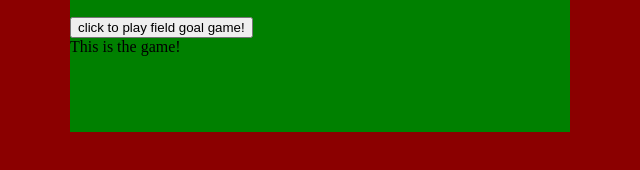
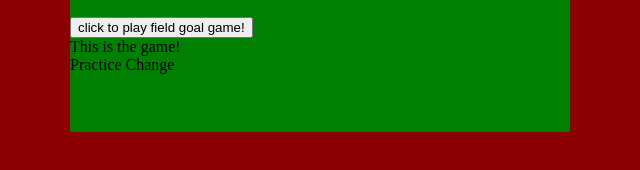
Before and after one commit to agee6/Alden, a plain HTML site: page Practice/index.html in a window 1280 px wide. Shown: the part 708-878 px from the top of the page, 8-648 px from the left. Drawn offline with Linux system fonts and the light colour scheme.

Commit message:
practice change

```diff
--- a/Practice/index.html
+++ b/Practice/index.html
@@ -62,6 +62,7 @@
 <h2>Football field goal</h2>
 <button id="start-game-button"> click to play field goal game!</button>
 <div>This is the game!</div>
+<div>Practice Change </div>
 
 
 
```
